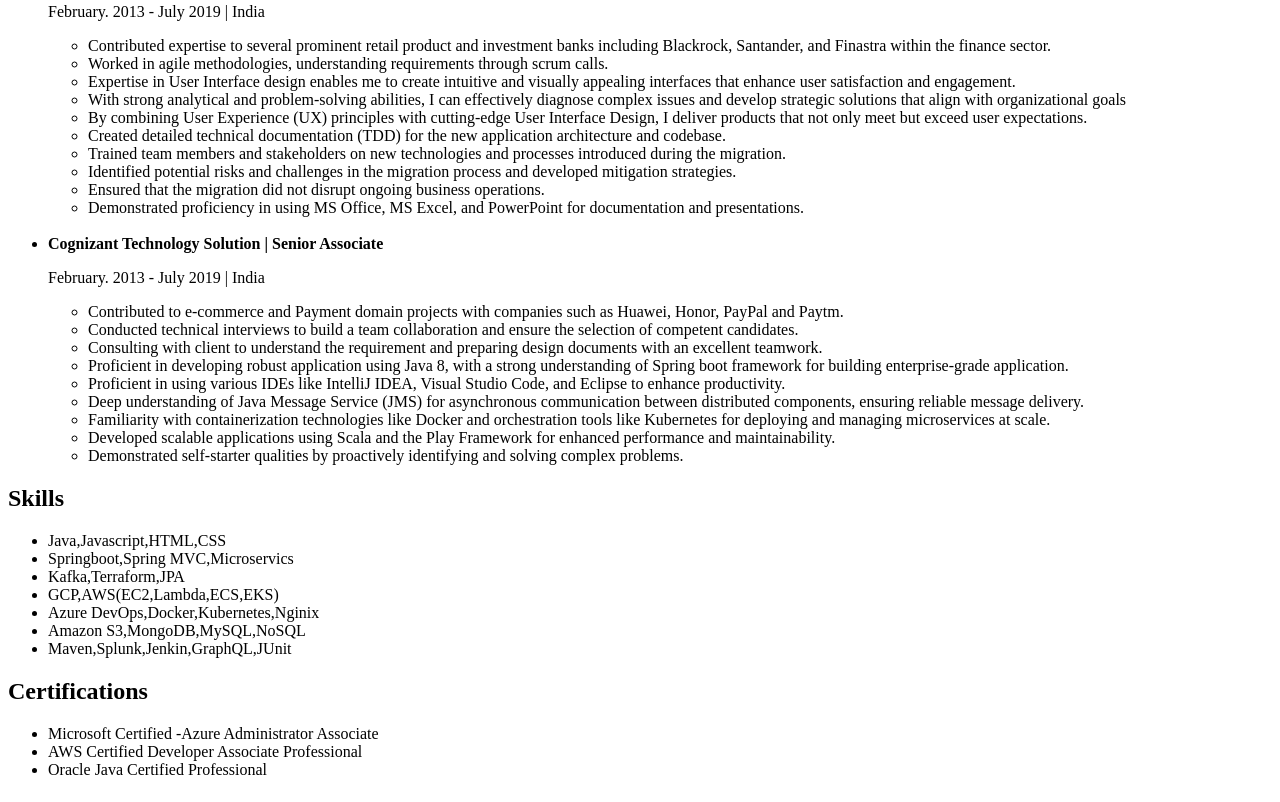
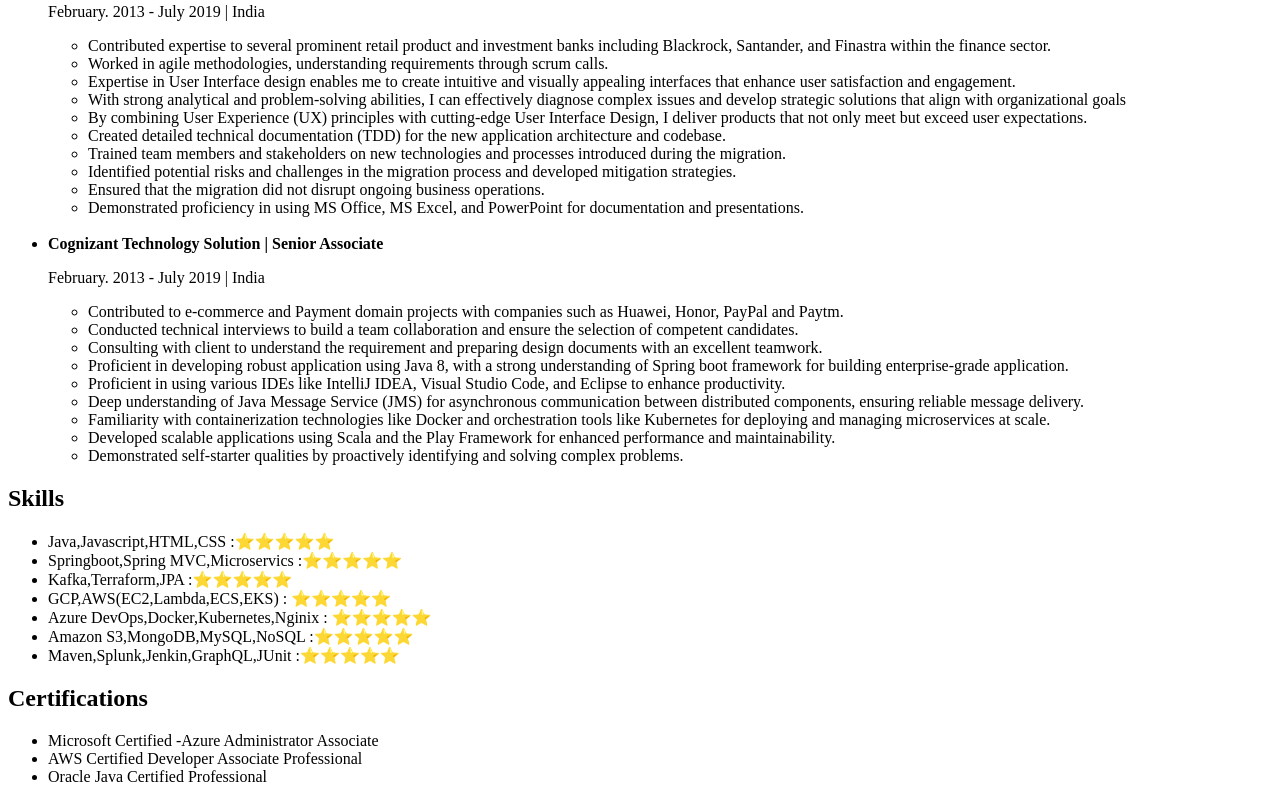
Before and after one commit to Dipty-Sahoo/My_Professional_Portfolio, a plain HTML site: page index.html in a window 1280 px wide. Shown: the part 945-1747 px from the top of the page. Drawn offline with Linux system fonts and the light colour scheme; files whose address does not match are found by name.

Commit message:
Add files via upload

```diff
--- a/index.html
+++ b/index.html
@@ -70,13 +70,13 @@
 
   <h2>Skills </h2>
   <ul>
-    <li>Java,Javascript,HTML,CSS</li>
-    <li>Springboot,Spring MVC,Microservics</li>
-    <li>Kafka,Terraform,JPA</li>
-    <li>GCP,AWS(EC2,Lambda,ECS,EKS)</li>
-    <li>Azure DevOps,Docker,Kubernetes,Nginix</li>
-    <li>Amazon S3,MongoDB,MySQL,NoSQL</li>
-    <li>Maven,Splunk,Jenkin,GraphQL,JUnit</li>
+    <li>Java,Javascript,HTML,CSS :⭐️⭐️⭐️⭐️⭐️</li>
+    <li>Springboot,Spring MVC,Microservics :⭐️⭐️⭐️⭐️⭐️</li>
+    <li>Kafka,Terraform,JPA :⭐️⭐️⭐️⭐️⭐️</li>
+    <li>GCP,AWS(EC2,Lambda,ECS,EKS) : ⭐️⭐️⭐️⭐️⭐️</li>
+    <li>Azure DevOps,Docker,Kubernetes,Nginix : ⭐️⭐️⭐️⭐️⭐️</li>
+    <li>Amazon S3,MongoDB,MySQL,NoSQL :⭐️⭐️⭐️⭐️⭐️</li>
+    <li>Maven,Splunk,Jenkin,GraphQL,JUnit :⭐️⭐️⭐️⭐️⭐️</li>
   </ul>
   <h2>Certifications </h2>
   <ul>
```
